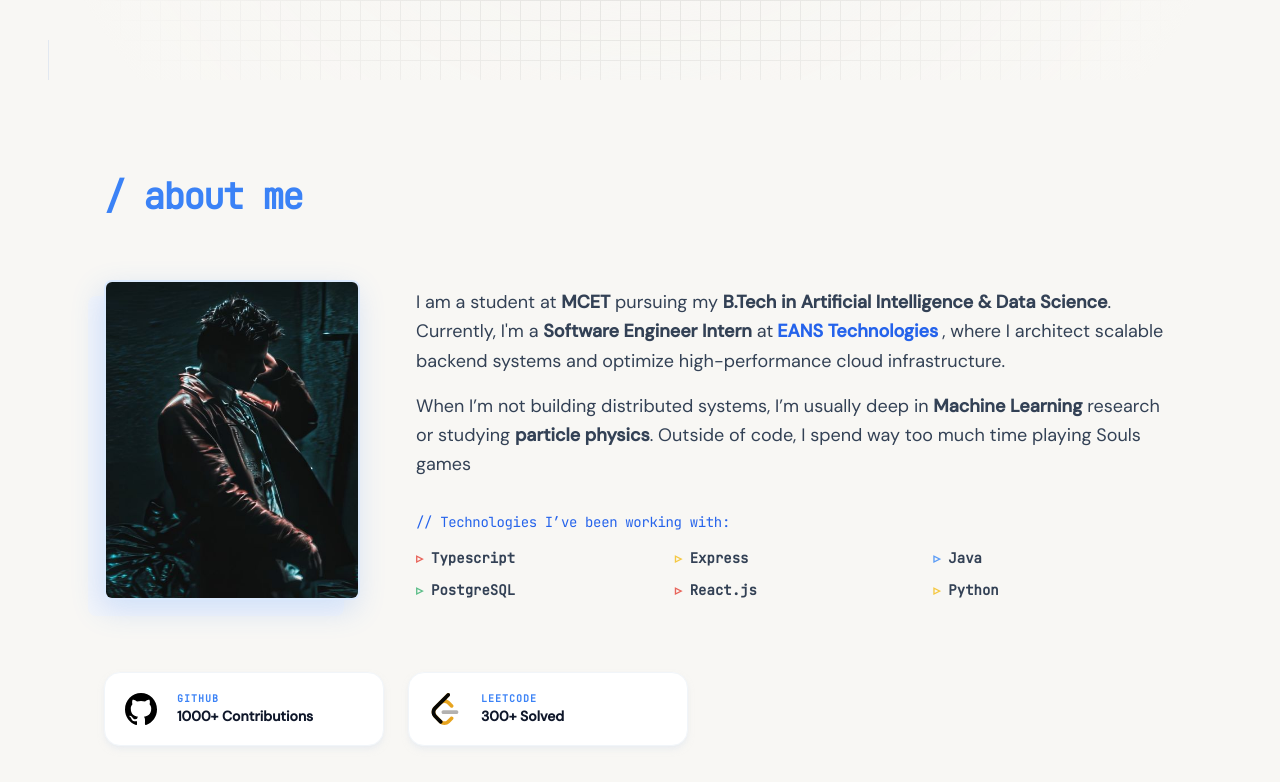
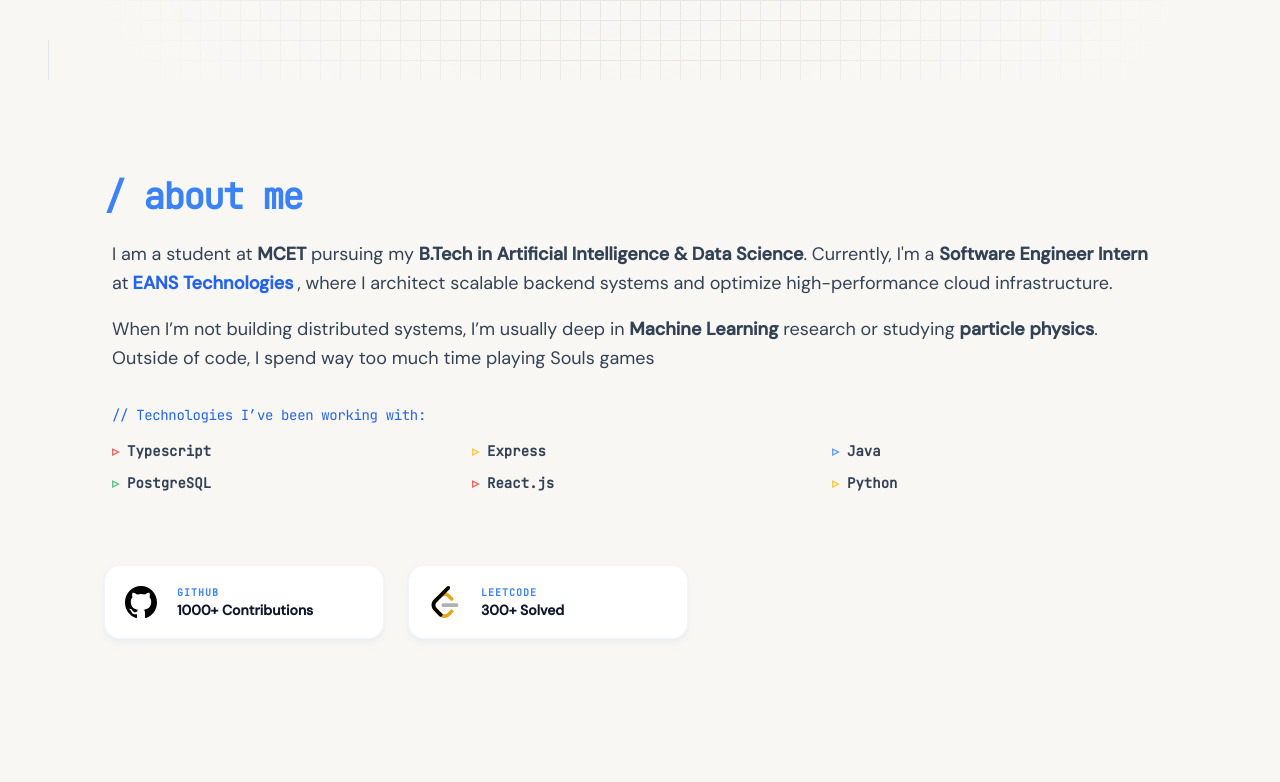
Before and after one commit to lightning4747/lightning, a React (Vite) app: page / in a window 1280 px wide. Shown: the part 720-1502 px from the top of the page. Built offline with nearby package versions, Linux system fonts and the light colour scheme; a web font is replaced by a local one.

Commit message:
temporary removal of images

```diff
--- a/src/components/sections/About.tsx
+++ b/src/components/sections/About.tsx
@@ -75,52 +75,15 @@ const MiniSocialCard = ({ icon, label, subtext, link, isDarkMode }: any) => {
 export const About: React.FC = () => {
   const { theme } = useTheme();
   const isDarkMode = theme === 'dark';
-  const [isHovered, setIsHovered] = useState(false);
-  const [mousePos, setMousePos] = useState({ x: 0, y: 0, active: false });
-  const containerRef = useRef<HTMLDivElement>(null);
-
   const techStack = [
     "Typescript", "Express", "Java", "PostgreSQL", "React.js", "Python"
   ];
 
-  const handleMouseMove = (e: React.MouseEvent) => {
-    if (!containerRef.current) return;
-    const rect = containerRef.current.getBoundingClientRect();
-    setMousePos({
-      x: e.clientX - rect.left,
-      y: e.clientY - rect.top,
-      active: true,
-    });
-  };
-
-  const shadowOffset = mousePos.active ? {
-    x: -(mousePos.x - 128) / 6,
-    y: -(mousePos.y - 160) / 6,
-    opacity: 0.6
-  } : { x: -4, y: 10, opacity: 0.2 };
-
-  const imageSrc = import.meta.env.BASE_URL + "assets/WhatsApp Image 2026-03-25 at 8.24.21 PM (1).jpeg";
-
   return (
     <section id="about" className="py-24 px-6 md:px-10 max-w-6xl mx-auto min-h-[80vh] flex flex-col justify-center overflow-visible">
 
-      {/* GLOBAL SVG DEFINITIONS (Filter + Mask) */}
-      <svg style={{ position: "absolute", width: 0, height: 0, pointerEvents: "none" }} aria-hidden="true">
-        <defs>
-          <filter id="liquid-glitch">
-            <feTurbulence type="fractalNoise" baseFrequency="0.04" numOctaves="2" result="warp" />
-            <feDisplacementMap in="SourceGraphic" in2="warp" scale="25" />
-          </filter>
-
-          <mask id="wavy-mask">
-            <rect width="100%" height="100%" fill="black" />
-            <circle cx={mousePos.x} cy={mousePos.y} r="45" fill="white" filter="url(#liquid-glitch)" />
-          </mask>
-        </defs>
-      </svg>
-
       <FadeSection direction="down" delay={0.2} className="w-full text-left">
-        <div className="section-header mb-16">
+        <div className="section-header mb-4">
           <span className={`text-4xl font-mono font-bold tracking-tighter ${isDarkMode ? "text-accent-primary" : "text-blue-500"}`}>
             / about me
           </span>
@@ -130,57 +93,7 @@ export const About: React.FC = () => {
       {/* Main Core Section: Image + Text Row */}
       <div className="flex flex-col md:flex-row gap-12 items-start">
 
-        {/* LEFT SIDE: Image Only */}
-        <FadeSection direction="right" delay={0.4} className="shrink-0 w-full md:w-auto flex justify-center md:justify-start">
-          <div
-            ref={containerRef}
-            onMouseMove={handleMouseMove}
-            onMouseEnter={() => { setMousePos(prev => ({ ...prev, active: true })); setIsHovered(true); }}
-            onMouseLeave={() => { setMousePos(prev => ({ ...prev, active: false })); setIsHovered(false); }}
-            className="relative group cursor-crosshair w-64"
-          >
-            <motion.div
-              animate={{
-                boxShadow: `${shadowOffset.x}px ${shadowOffset.y}px 30px ${isDarkMode
-                    ? `rgba(78, 205, 196, ${shadowOffset.opacity})`
-                    : `rgba(59, 130, 246, ${shadowOffset.opacity})`
-                  }`
-              }}
-              transition={{ type: "spring", stiffness: 150, damping: 20 }}
-              className={`relative z-10 w-64 h-80 overflow-hidden rounded-lg border-2 transition-colors duration-500
-                ${isDarkMode ? "border-accent-primary/50" : "border-blue-100"}`}
-            >
-              <img src={imageSrc} alt="Vignesh T" className="w-full h-full object-cover relative z-10" />
-              <AnimatePresence>
-                {isHovered && !isDarkMode && (
-                  <>
-                    <motion.div
-                      initial={{ opacity: 0, scale: 0 }}
-                      animate={{ opacity: 0.6, scale: 1, x: mousePos.x - 55, y: mousePos.y - 55 }}
-                      exit={{ opacity: 0, scale: 0 }}
-                      className="absolute z-20 pointer-events-none blur-2xl rounded-full"
-                      style={{
-                        width: '110px', height: '110px',
-                        background: `radial-gradient(circle, ${LIGHT_PALETTE[0]}, ${LIGHT_PALETTE[1]}, ${LIGHT_PALETTE[2]}, ${LIGHT_PALETTE[3]})`
-                      }}
-                    />
-                    <div className="absolute inset-0 z-30 pointer-events-none w-full h-full" style={{ mask: "url(#wavy-mask)", WebkitMask: "url(#wavy-mask)" }}>
-                      <motion.img
-                        animate={{ x: [-2, 2, 0], filter: ["hue-rotate(0deg) saturate(3) brightness(1.2)", "hue-rotate(90deg) saturate(3) brightness(1.2)"] }}
-                        transition={{ duration: 0.1, repeat: Infinity }}
-                        src={imageSrc}
-                        className="w-64 h-80 object-cover absolute top-0 left-0 mix-blend-multiply opacity-95"
-                      />
-                    </div>
-                  </>
-                )}
-              </AnimatePresence>
-            </motion.div>
-            <div className={`absolute -bottom-4 -left-4 w-full h-full -z-10 rounded-lg transition-colors duration-500
-              ${isDarkMode ? "bg-slate-800/50" : "bg-blue-50/50"}`}
-            />
-          </div>
-        </FadeSection>
+
 
         {/* RIGHT SIDE: Text Content Only */}
         <div className="flex-1 space-y-6">
--- a/src/components/sections/Hero.tsx
+++ b/src/components/sections/Hero.tsx
@@ -60,7 +60,7 @@ export const Hero = () => {
           {/* Portrait Container - Switches by Theme */}
           <FadeSection direction="none" delay={0.5} distance={10}>
             <div className="relative py-8 mb-4 scale-95 md:scale-100">
-               {isDarkMode ? <ParticlePortrait /> : <FractalTree />}
+               <FractalTree />
 
                {/* Premium Frame Corners */}
                <div className={`absolute top-0 left-0 w-8 h-8 border-l border-t ${isDarkMode ? "border-accent-primary" : "border-blue-500"} opacity-30 pointer-events-none`} />
--- a/src/components/ui/FractalTree.tsx
+++ b/src/components/ui/FractalTree.tsx
@@ -1,12 +1,17 @@
 import React from "react";
 import { ReactP5Wrapper } from "react-p5-wrapper";
 import type { Sketch } from "react-p5-wrapper";
+import { useTheme } from "../../hooks/useTheme";
 
 const sketch: Sketch = (p5) => {
   let angle: number;
+  let isDark = false;
+
+  p5.updateWithProps = (props) => {
+    isDark = props.theme === "dark";
+  };
 
   p5.setup = () => {
-    // Transparent background
     p5.createCanvas(400, 400, p5.P2D);
     angle = p5.PI / 4;
   };
@@ -15,13 +20,16 @@ const sketch: Sketch = (p5) => {
     p5.clear();
     p5.translate(200, p5.height - 20);
 
-    // Smooth angle oscillation
     angle = p5.map(p5.sin(p5.frameCount * 0.015), -1, 1, p5.PI / 2.5, p5.PI / 12);
 
-    // Dynamic stroke color for Light Mode
-    p5.stroke(59, 130, 246, 200); // Tailwind blue-500 equivalent with alpha
+    // Dynamic stroke color: Blue for Light, Neon Teal for Dark
+    if (isDark) {
+      p5.stroke(78, 205, 196, 220); // Neon Teal (#4ECDC4)
+    } else {
+      p5.stroke(59, 130, 246, 200); // Blue-500
+    }
+
     p5.strokeWeight(1.5);
-
     branch(110);
   };
 
@@ -32,7 +40,6 @@ const sketch: Sketch = (p5) => {
     if (len > 4) {
       p5.push();
       p5.rotate(angle);
-      // Vary stroke weight for thinner outer branches
       p5.strokeWeight(p5.max(0.5, len * 0.02));
       branch(len * 0.67);
       p5.pop();
@@ -46,10 +53,13 @@ const sketch: Sketch = (p5) => {
   }
 };
 
-export const FractalTree: React.FC = () => (
-  <div id="fractal-tree" className="flex items-center justify-center scale-90 md:scale-100">
-    <ReactP5Wrapper sketch={sketch} />
-  </div>
-);
+export const FractalTree: React.FC = () => {
+  const { theme } = useTheme();
+  return (
+    <div id="fractal-tree" className="flex items-center justify-center scale-90 md:scale-100">
+      <ReactP5Wrapper sketch={sketch} theme={theme} />
+    </div>
+  );
+};
 
 export default FractalTree;
--- a/src/components/ui/ParticlePortrait.tsx
+++ b/src/components/ui/ParticlePortrait.tsx
@@ -64,6 +64,7 @@ export const ParticlePortrait: React.FC = () => {
 
     let animationId: number;
 
+    /*
     const img = new Image();
     img.crossOrigin = "Anonymous";
     img.src = import.meta.env.BASE_URL + "assets/no-background.jpeg";
@@ -142,6 +143,8 @@ export const ParticlePortrait: React.FC = () => {
       imageLoadedRef.current = true;
       startTimeRef.current = performance.now();
     };
+    */
+    imageLoadedRef.current = false; // Ensure it stays disabled
 
     const draw = () => {
       animationId = requestAnimationFrame(draw);
```
